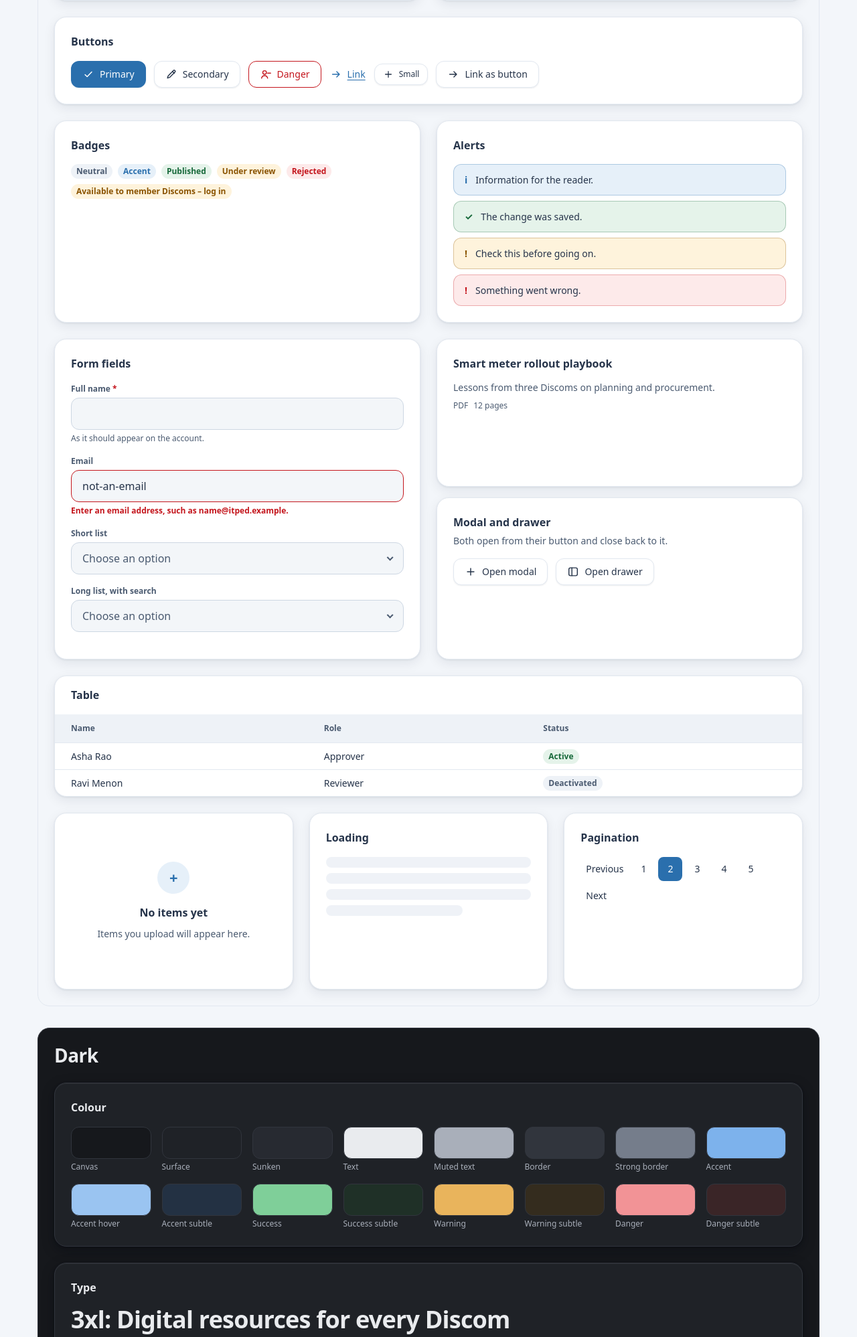
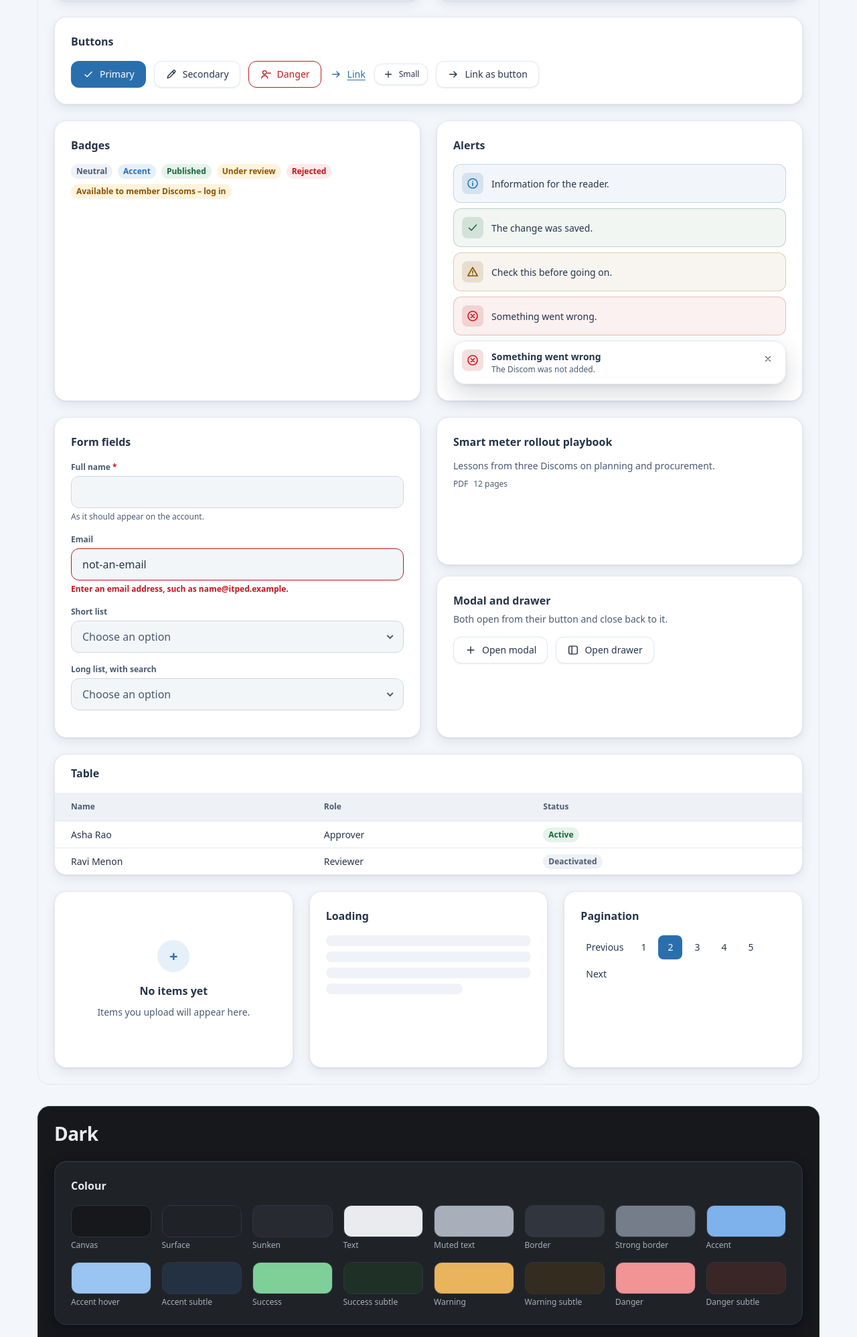
Before and after one commit to AIDAREPO2026/repo-app, a FastAPI app: template app/templates/styleguide.html in a window 1280 px wide. Shown: the part 1105-3102 px from the top of the page at 67% size. Run offline with FastAPI, Linux system fonts and the light colour scheme; the template is opened without the code that fills it, so the values that code supplies are empty; style sheets or scripts are compiled from the project's sources; parts of the project's set-up code (start-up, migrations or seed data) failed here and were passed over.

Commit message:
P1-UI-02: Show results as toasts at the bottom centre
They rise into place. Success and note toasts close after five seconds; warnings and errors stay until closed.

```diff
--- a/app/static/css/components.css
+++ b/app/static/css/components.css
@@ -1454,12 +1454,46 @@
 
   /* ---------- Alerts and flash messages ---------- */
 
+  /* The tone sets the icon tile and, on toasts, the timer bar. */
+  .alert-info,
+  .toast-info {
+    --tone: var(--aida-info);
+  }
+
+  .alert-success,
+  .toast-success {
+    --tone: var(--aida-success);
+  }
+
+  .alert-warning,
+  .toast-warning {
+    --tone: var(--aida-warning);
+  }
+
+  .alert-danger,
+  .toast-danger {
+    --tone: var(--aida-danger);
+  }
+
+  .tone-tile {
+    display: grid;
+    flex: none;
+    place-items: center;
+    width: 2rem;
+    height: 2rem;
+    border-radius: var(--aida-radius-sm);
+    background: color-mix(in srgb, var(--tone) 14%, transparent);
+    color: var(--tone);
+  }
+
   .alert {
     display: flex;
+    align-items: center;
     gap: var(--aida-space-3);
-    padding: var(--aida-space-3) var(--aida-space-4);
-    border: 1px solid color-mix(in srgb, currentColor 30%, transparent);
+    padding: var(--aida-space-3);
+    border: 1px solid color-mix(in srgb, var(--tone) 25%, transparent);
     border-radius: var(--aida-radius-md);
+    background: color-mix(in srgb, var(--tone) 6%, var(--aida-surface));
     font-size: var(--aida-text-sm);
     animation: aida-enter var(--aida-duration-slow) var(--aida-ease-enter);
   }
@@ -1468,29 +1502,124 @@
     color: var(--aida-text);
   }
 
-  .alert-info {
-    background: var(--aida-info-subtle);
-    color: var(--aida-info);
-  }
-
-  .alert-success {
-    background: var(--aida-success-subtle);
-    color: var(--aida-success);
-  }
-
-  .alert-warning {
-    background: var(--aida-warning-subtle);
-    color: var(--aida-warning);
-  }
-
-  .alert-danger {
-    background: var(--aida-danger-subtle);
-    color: var(--aida-danger);
-  }
-
-  .alert-icon {
-    flex: none;
-    font-weight: 750;
+  /* ---------- Toasts: what just happened, at the bottom centre ---------- */
+
+  .toasts {
+    position: fixed;
+    right: 0;
+    bottom: var(--aida-space-5);
+    left: 0;
+    z-index: 60;
+    margin-inline: auto;
+    display: grid;
+    gap: var(--aida-space-3);
+    width: min(22rem, calc(100vw - 2rem));
+  }
+
+  .toast {
+    position: relative;
+    display: flex;
+    gap: var(--aida-space-3);
+    overflow: hidden;
+    padding: var(--aida-space-3);
+    border: 1px solid var(--aida-border);
+    border-radius: var(--aida-radius-lg);
+    background: var(--aida-surface-glass);
+    -webkit-backdrop-filter: var(--aida-glass-filter);
+    backdrop-filter: var(--aida-glass-filter);
+    box-shadow: var(--aida-shadow-2);
+    animation: aida-toast-in var(--aida-duration-slow) var(--aida-ease-settle);
+  }
+
+  @supports not ((backdrop-filter: blur(1px)) or (-webkit-backdrop-filter: blur(1px))) {
+    .toast {
+      background: var(--aida-surface);
+    }
+  }
+
+  .toast.is-leaving {
+    animation: aida-toast-out var(--aida-duration-base) var(--aida-ease-exit) forwards;
+  }
+
+  .toast-body {
+    flex: 1;
+    min-width: 0;
+  }
+
+  .toast-title {
+    font-size: var(--aida-text-sm);
+    font-weight: 600;
+  }
+
+  .toast-text {
+    color: var(--aida-text-muted);
+    font-size: var(--aida-text-xs);
+  }
+
+  .toast-close {
+    width: 1.75rem;
+    height: 1.75rem;
+  }
+
+  .toast-close .icon {
+    width: 0.875rem;
+    height: 0.875rem;
+  }
+
+  /* The bar drains over the toast's life. It is a clock, so it keeps its length even when
+     motion is reduced; it is only hidden then. */
+  .toast-timer {
+    position: absolute;
+    right: 0;
+    bottom: 0;
+    left: 0;
+    height: 3px;
+    background: var(--tone);
+    transform-origin: left;
+    animation: aida-toast-drain 5s linear forwards;
+  }
+
+  .toast:hover .toast-timer,
+  .toast:focus-within .toast-timer {
+    animation-play-state: paused;
+  }
+
+  @media (prefers-reduced-motion: reduce) {
+    .toast-timer {
+      opacity: 0;
+    }
+  }
+
+  .toast .tone-tile {
+    animation: aida-tile-pop var(--aida-duration-slow) var(--aida-ease-settle) var(--aida-duration-fast) backwards;
+  }
+
+  /* It rises from the bottom edge and leaves the same way. */
+  @keyframes aida-toast-in {
+    from {
+      opacity: 0;
+      transform: translateY(var(--aida-toast-offset)) scale(var(--aida-toast-scale));
+    }
+  }
+
+  @keyframes aida-toast-out {
+    to {
+      opacity: 0;
+      transform: translateY(var(--aida-toast-offset)) scale(var(--aida-toast-scale));
+    }
+  }
+
+  @keyframes aida-tile-pop {
+    from {
+      opacity: 0;
+      transform: scale(var(--aida-toast-scale)) rotate(var(--aida-tile-turn));
+    }
+  }
+
+  @keyframes aida-toast-drain {
+    to {
+      transform: scaleX(0);
+    }
   }
 
   /* ---------- Forms ---------- */
--- a/app/static/css/tokens.css
+++ b/app/static/css/tokens.css
@@ -162,6 +162,9 @@
   --aida-press-scale-large: 0.99;
   --aida-enter-offset: 0.5rem;
   --aida-drawer-offset: 100%;
+  --aida-toast-offset: 1.5rem;
+  --aida-toast-scale: 0.92;
+  --aida-tile-turn: -12deg;
   /* The loading placeholder's pulse (keyframes in components.css). */
   --aida-skeleton-animation: aida-pulse 1.6s ease-in-out infinite;
 
@@ -205,6 +208,9 @@
     --aida-duration-press: 0ms;
     --aida-enter-offset: 0rem;
     --aida-drawer-offset: 0%;
+    --aida-toast-offset: 0rem;
+    --aida-toast-scale: 1;
+    --aida-tile-turn: 0deg;
     --aida-skeleton-animation: none;
   }
 }
--- a/app/static/js/shell.js
+++ b/app/static/js/shell.js
@@ -81,6 +81,13 @@ function filterTable(box) {
   table.querySelector("[data-shown]").textContent = shown;
 }
 
+function closeToast(toast) {
+  toast.classList.add("is-leaving");
+  toast.addEventListener("animationend", (event) => {
+    if (event.target === toast) toast.remove();
+  });
+}
+
 function applyAll() {
   applyTheme(read(THEME_KEY, "light"));
   applySidebar(read(SIDEBAR_KEY, "shown"));
@@ -102,6 +109,8 @@ document.addEventListener("click", (event) => {
     save(THEME_KEY, theme);
     applyTheme(theme);
   }
+  const dismiss = event.target.closest("[data-toast-close]");
+  if (dismiss) closeToast(dismiss.closest(".toast"));
   if (event.target.closest("[data-sidebar-toggle]")) {
     const state = root.classList.contains("sidebar-hidden") ? "shown" : "hidden";
     save(SIDEBAR_KEY, state);
@@ -109,6 +118,11 @@ document.addEventListener("click", (event) => {
   }
 });
 
+// A toast's bar running out closes it.
+document.addEventListener("animationend", (event) => {
+  if (event.target.matches(".toast-timer")) closeToast(event.target.closest(".toast"));
+});
+
 document.addEventListener("input", (event) => {
   if (event.target.matches("[data-find-page]")) findPage(event.target);
   if (event.target.matches("[data-filter-table]")) filterTable(event.target);
--- a/app/templates/macros/icons.html
+++ b/app/templates/macros/icons.html
@@ -71,6 +71,12 @@
   <path d="M12 3.5h3a1.5 1.5 0 0 1 1.5 1.5v10a1.5 1.5 0 0 1-1.5 1.5h-3M8 13.5l3.5-3.5L8 6.5M11.5 10h-8"/>
   {% elif name == "phone" %}
   <rect x="5.5" y="2.8" width="9" height="14.4" rx="2"/><path d="M9 14.5h2"/>
+  {% elif name == "info" %}
+  <circle cx="10" cy="10" r="7"/><path d="M10 9.2v4M10 6.8v.1"/>
+  {% elif name == "warning" %}
+  <path d="M10 3.5 17.2 16H2.8z"/><path d="M10 8.5v3.2M10 13.9v.1"/>
+  {% elif name == "error" %}
+  <circle cx="10" cy="10" r="7"/><path d="m7.5 7.5 5 5M12.5 7.5l-5 5"/>
   {% elif name == "arrow-right" %}
   <path d="M4 10h11.5M11 5.5l4.5 4.5-4.5 4.5"/>
   {% endif %}
--- a/app/templates/macros/ui.html
+++ b/app/templates/macros/ui.html
@@ -8,7 +8,8 @@
 
 {# Tone names for flash message categories. #}
 {% set FLASH_TONES = {"error": "danger", "success": "success", "warning": "warning", "info": "info"} %}
-{% set ALERT_MARKS = {"danger": "!", "warning": "!", "success": "✓", "info": "i"} %}
+{% set TONE_ICONS = {"danger": "error", "warning": "warning", "success": "check", "info": "info"} %}
+{% set TOAST_TITLES = {"danger": "Something went wrong", "warning": "Please check", "success": "Done", "info": "Note"} %}
 
 {#
   A button. variant: primary, secondary, danger or link. size: "" or "sm".
@@ -208,19 +209,41 @@
 <span class="badge badge-warning">{{ _("Available to member Discoms – log in") }}</span>
 {% endmacro %}
 
-{# A message box. tone: info, success, warning or danger. text is shown as given (already translated). #}
+{# A message box that is part of the page. tone: info, success, warning or danger. text is
+   shown as given (already translated). #}
 {% macro alert(text, tone="info", id="") %}
+{% from "macros/icons.html" import icon %}
 <div class="alert alert-{{ tone }}"{% if id %} id="{{ id }}"{% endif %}{% if tone == "danger" %} role="alert"{% endif %}>
-  <span class="alert-icon" aria-hidden="true">{{ ALERT_MARKS[tone] }}</span>
+  <span class="tone-tile" aria-hidden="true">{{ icon(TONE_ICONS[tone]) }}</span>
   <p class="alert-text">{{ text }}</p>
+</div>
+{% endmacro %}
+
+{#
+  A notification about what just happened, floating at the bottom centre. Success and note
+  toasts close themselves when their bar runs out, which pauses under the pointer or focus.
+  Warnings and errors stay until closed, so nobody misses them (WCAG 2.2.1).
+  static/js/shell.js closes them; without script they stay.
+#}
+{% macro toast(text, tone="info") %}
+{% from "macros/icons.html" import icon %}
+<div class="toast toast-{{ tone }}">
+  <span class="tone-tile" aria-hidden="true">{{ icon(TONE_ICONS[tone]) }}</span>
+  <div class="toast-body">
+    <p class="toast-title">{{ _(TOAST_TITLES[tone]) }}</p>
+    <p class="toast-text">{{ text }}</p>
+  </div>
+  <button type="button" class="icon-button toast-close" data-toast-close data-needs-script hidden
+          aria-label="{{ _('Dismiss notification') }}" title="{{ _('Dismiss notification') }}">{{ icon("close") }}</button>
+  {% if tone in ("success", "info") %}<span class="toast-timer" aria-hidden="true"></span>{% endif %}
 </div>
 {% endmacro %}
 
 {# Flash messages: a list of (category, text) pairs. Categories: error, success, warning, info. #}
 {% macro flash_messages(messages) %}
-<div class="page mt-4 grid gap-2 empty:hidden" role="status" aria-live="polite">
+<div class="toasts" role="status" aria-live="polite">
   {%- for category, text in messages -%}
-  {{ alert(text, FLASH_TONES.get(category, "info")) }}
+  {{ toast(text, FLASH_TONES.get(category, "info")) }}
   {%- endfor -%}
 </div>
 {% endmacro %}
--- a/app/templates/styleguide.html
+++ b/app/templates/styleguide.html
@@ -1,5 +1,5 @@
 {% extends "base.html" %}
-{% from "macros/ui.html" import page_header, button, link_button, card, item_card, badge, lock_badge, alert, modal, drawer, empty_state, skeleton, pagination with context %}
+{% from "macros/ui.html" import page_header, button, link_button, card, item_card, badge, lock_badge, alert, toast, modal, drawer, empty_state, skeleton, pagination with context %}
 {% from "macros/forms.html" import field, select with context %}
 {#
   The style guide (P1-UI-02): every token and component, shown once forced light and once
@@ -84,6 +84,7 @@
         {{ alert(_("The change was saved."), "success") }}
         {{ alert(_("Check this before going on."), "warning") }}
         {{ alert(_("Something went wrong."), "danger") }}
+        {{ toast(_("The Discom was not added."), "danger") }}
       </div>
       {% endcall %}
     </div>
```
Also changed, not shown: docs/journal/P1-UI-02.md (+2 -0 lines), docs/tasks/phase-1-platform-access.md (+1 -0 lines), tests/core/test_design_system.py (+10 -0 lines), tests/e2e/test_toast.py (added, +37 -0 lines).
